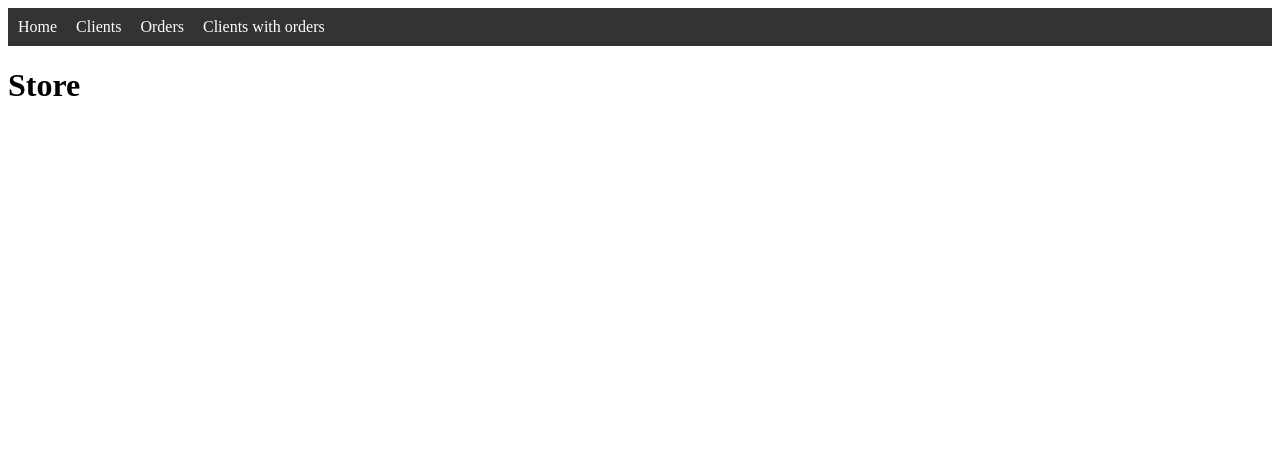
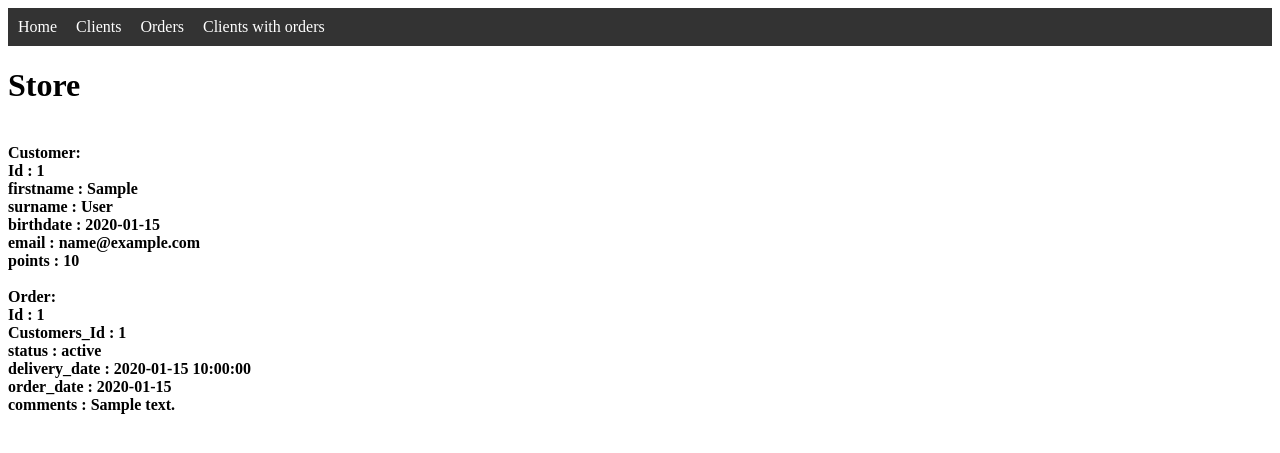
Before and after one commit to Roberts-driod/php-store-db, a PHP site: page / in a window 1280 px wide. Shown: the top 453 px of the page. Run offline with PHP 8.4, Linux system fonts and the light colour scheme; tables that the repository leaves empty hold one stand-in row (values such as "Sample post").

Commit message:
Refactor DB query method and add Order model with status filtering

```diff
--- a/db/DB.php
+++ b/db/DB.php
@@ -29,13 +29,13 @@ catch(PDOException $e) {
 }
 
 
-public static function query($sqlQuery) {
+public static function query($sql, $params = []) {
 
-  $stmt = self::$pdo->query($sqlQuery);
-  return $stmt->fetchAll(PDO::FETCH_ASSOC);
+    $stmt = self::$pdo->prepare($sql);
+    $stmt->execute($params);
 
+    return $stmt->fetchAll(PDO::FETCH_ASSOC);
 }
-
 
 }
 
--- a/index.php
+++ b/index.php
@@ -37,6 +37,15 @@ $dotenv->load();
             OrderController::index();
         }
 
+        if($requestUri == "/"){
+            require __DIR__ . "/src/controllers/CustomerController.php";
+            require __DIR__ . "/src/controllers/OrderController.php";
+            CustomerController::index();
+            OrderController::index();
+        }
+
+
+
 
 
 ?>
--- a/src/controllers/CustomerController.php
+++ b/src/controllers/CustomerController.php
@@ -33,7 +33,7 @@ class CustomerController{
     public static function CustomersWithOrders(){
 
 
-    $data = Customer::getAllWithOrders();
+    $clients = Customer::getAllWithOrders();
     require __DIR__ . '/../views/customersWithOrders.php';
 
 
--- a/src/controllers/OrderController.php
+++ b/src/controllers/OrderController.php
@@ -1,20 +1,37 @@
 <?php
 
-
+require_once __DIR__ . '/../models/Order.php';
 
 class OrderController{
 
 
     public static function index(){
-        require_once __DIR__ . '/../../db/DB.php';
+
+
+
+        $withOrders = $_GET['status'] ?? null;
 
         DB::connect();
 
-        $orders = DB::query("SELECT * FROM Orders");
 
-        require __DIR__ . '/../views/orders.php';
+        if($withOrders == null){
+            self::Orders();
+        }
+        if(isset($withOrders)){
+            self::OrdersWithStatus($withOrders);
+        }
 
     }
+
+        public static function Orders(){
+            $orders = Order::getALL();
+            require __DIR__ . '/../views/orders.php';
+        }
+
+        public static function OrdersWithStatus($status){
+            $ordersWithStatus = Order::getOrdersWithStatus($status);
+            require __DIR__ . '/../views/orders.php';
+        }
 
 }
 
--- a/src/models/Customer.php
+++ b/src/models/Customer.php
@@ -12,12 +12,45 @@ class Customer {
     }
 
     public static function getAllWithOrders(){
-        return DB::query
+         $data = DB::query
             ("SELECT * FROM CUSTOMERS C
                 LEFT JOIN Orders o ON
                 o.Customers_Id = c.Id
             ");
-    }
+
+            $clients = [];
+
+            foreach($data as $row){
+                $clientId = $row['Id'];
+
+                if(!isset($clients[$clientId])){
+                    $clients[$clientId] = [
+                    "Id" => $row["Id"],
+                    "name" => $row["firstname"],
+                    "surname" => $row["surname"],
+                    "birthdate" => $row["birthdate"],
+                    "email" => $row["email"],
+                    "points" => $row["points"],
+                    "orders" => []
+                    ];
+
+                }
+
+                if($row["Customers_Id"]){
+                    $clients[$clientId]["orders"][] = [
+                        "order_id" => $row["orderId"],
+                        "status" => $row["status"],
+                        "delivery_date" => $row["delivery_date"],
+                        "order_date" => $row["order_date"],
+                        "comments" => $row["comments"]
+
+                    ];
+
+                }
+            }
+
+                return $clients;
+                }
 
 }
 
--- /dev/null
+++ b/src/models/Order.php
@@ -0,0 +1,25 @@
+
+
+<?php
+
+
+require_once __DIR__ . '/../../db/DB.php';
+
+
+class Order {
+
+    public static function getALL(){
+       return DB::query("SELECT * FROM Orders");
+    }
+
+
+    public static function getOrdersWithStatus($status) {
+    return DB::query(
+        "SELECT * FROM Orders WHERE status = :status",
+        ['status' => $status]
+    );
+}
+
+}
+
+?>
--- a/src/views/orders.php
+++ b/src/views/orders.php
@@ -1,5 +1,7 @@
 
 <?php
+
+if(isset($orders)){
 
         foreach($orders as $order){
             echo("<br>");
@@ -15,6 +17,25 @@
             echo("</strong>");
             echo("<br>");
         }
+}
+
+if(isset($ordersWithStatus)){
+    $orders = $ordersWithStatus;
+            foreach($orders as $order){
+            echo("<br>");
+            echo("<strong>");
+            echo("Order:");
+
+
+        foreach($order as $key => $value){
+                echo("<br>");
+                echo("$key : $value ");
+        }
+
+            echo("</strong>");
+            echo("<br>");
+        }
+}
 
 
 ?>
```
Also changed, not shown: src/views/customersWithOrders.php (+0 -30 lines).
